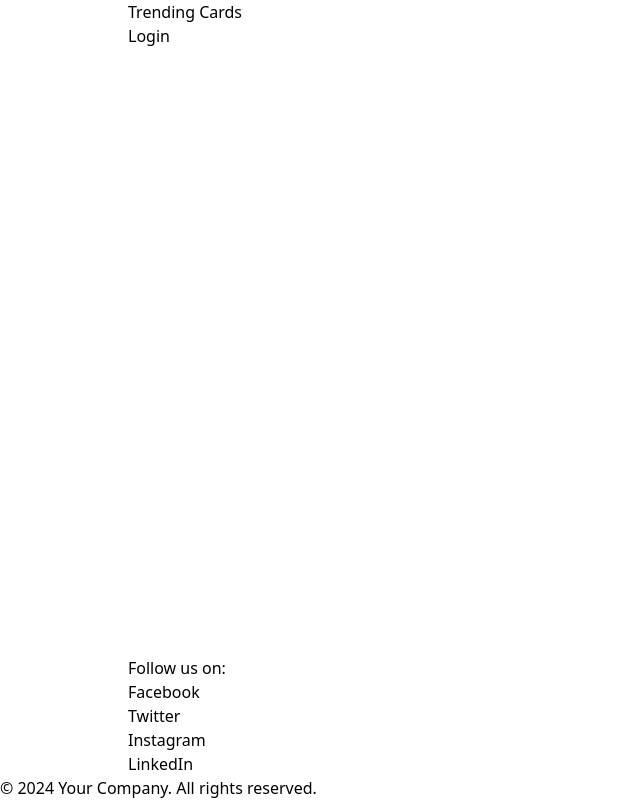
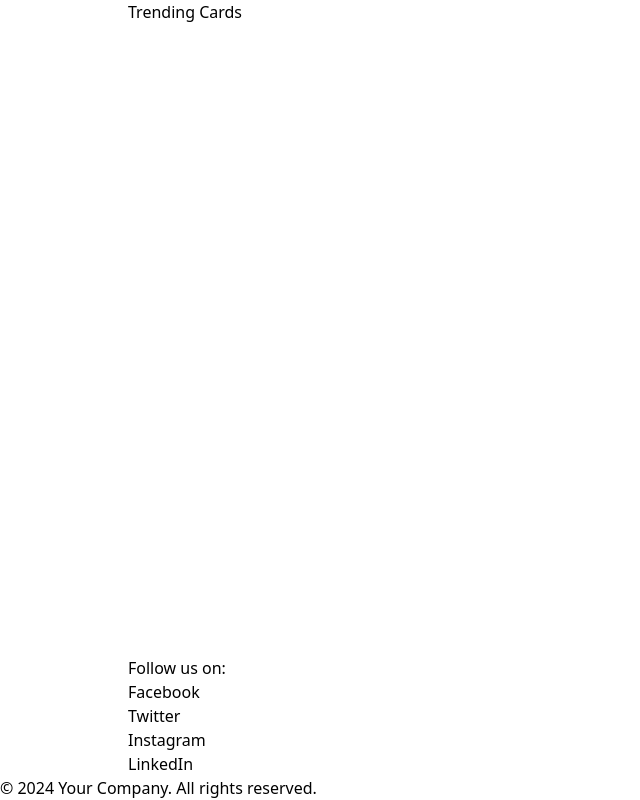
Before and after one commit to narendrapanchal/credit-card-frontend, a React (Vite) app: page /signup in a window 1280 px wide. Shown: the whole page, without its empty margins (0-640 px from the left). Built offline with nearby package versions, Linux system fonts and the light colour scheme.

Commit message:
login removed

```diff
--- a/src/components/AllRoutes.jsx
+++ b/src/components/AllRoutes.jsx
@@ -39,7 +39,7 @@ function AllRoutes() {
                 }
               />
               <Route path="/apply/:id" element={<Apply />} />
-              <Route path="/login" element={<Login />} />
+              <Route path="/admin/login" element={<Login />} />
               <Route
                 path="/add-card"
                 element={
--- a/src/components/Header.jsx
+++ b/src/components/Header.jsx
@@ -8,7 +8,7 @@ function Header() {
     <header className="bg-slate-800 text-white w-full py-4 text-xl">
       <div className="container flex justify-between ">
         <h2>
-          <Link to="/">Trending Cards</Link>
+          <Link to="/">Trending Cards {login?.token&&"| Admin"}</Link>
         </h2>
         <ul className="flex justify-between gap-6 ">
           {login?.token && (
@@ -21,12 +21,8 @@ function Header() {
               <Link to="/applications">Applications</Link>
             </li>
           )}
-          {login?.token ? (
+          {login?.token && (
             <button onClick={handleLogout}>Logout</button>
-          ) : (
-            <li>
-              <Link to="/login">Login</Link>
-            </li>
           )}
         </ul>
       </div>
```
